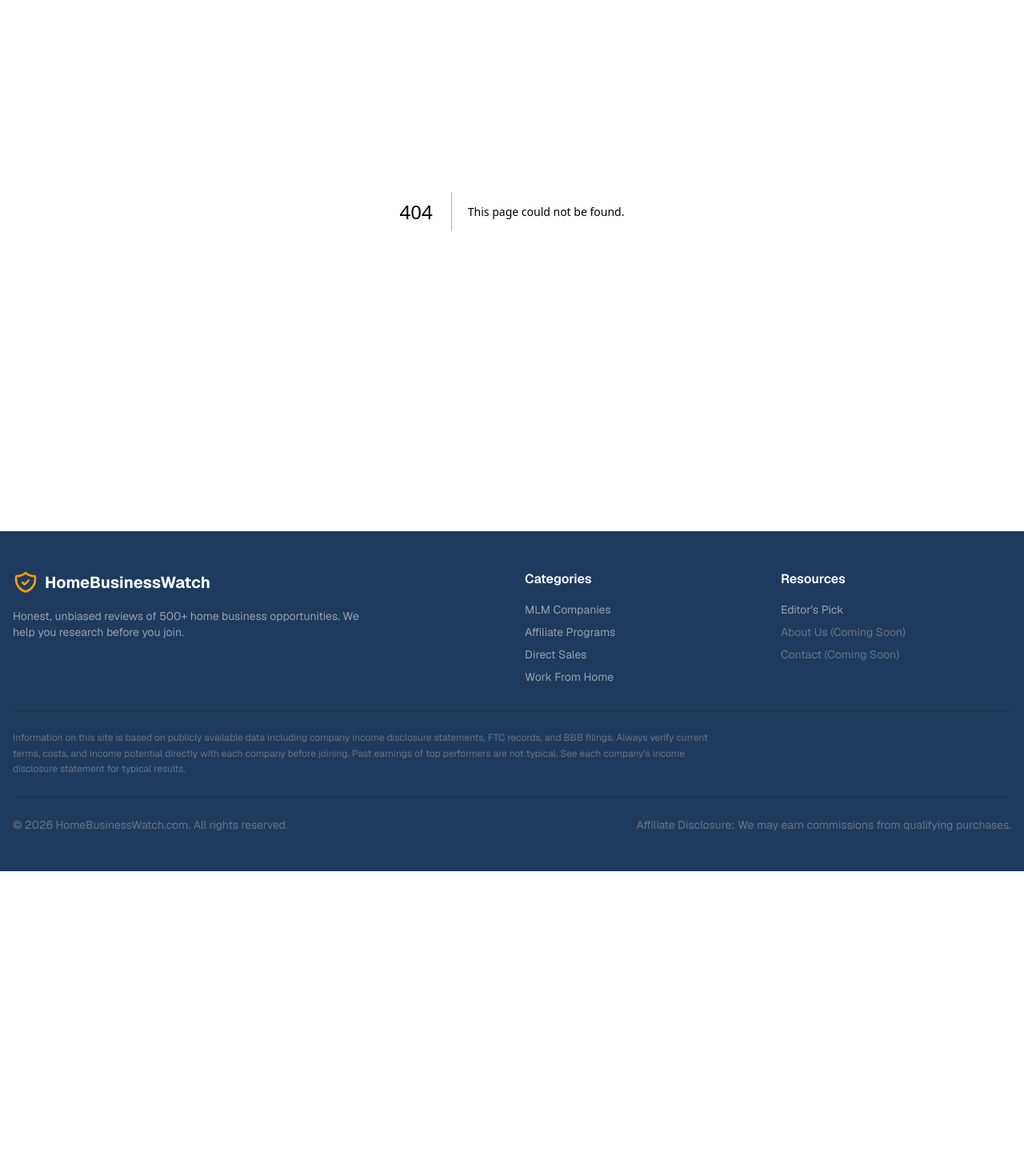
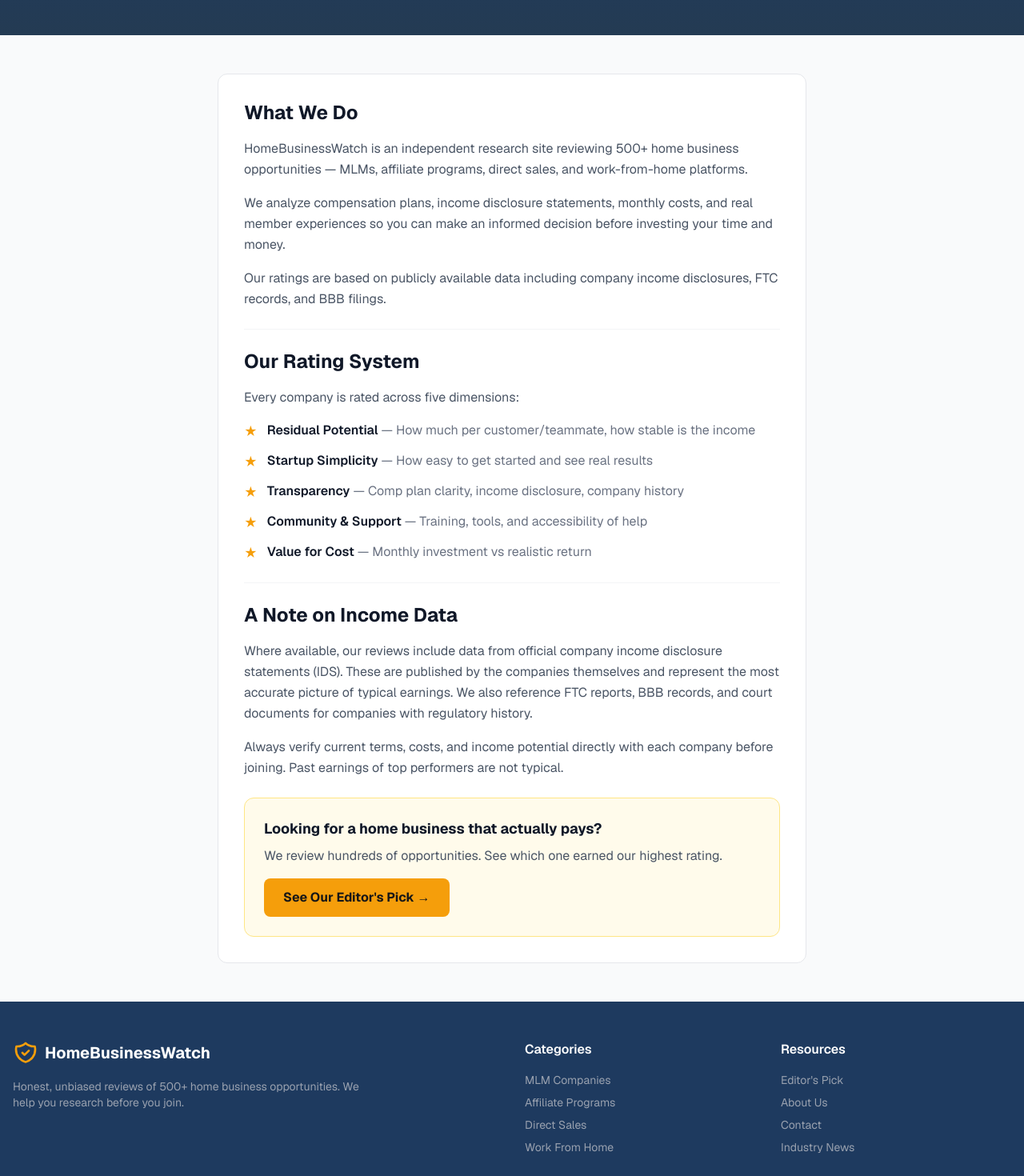
Before and after one commit to homebusinessacademy/home-business-watch, a Next.js app: page /about in a window 1280 px wide. Before the commit this address had no page. Shown: the part 200-1670 px from the top of the page at 80% size. Before the commit the page ends 1289 px from the top, so only its background shows below. Built offline with nearby package versions, Linux system fonts and the light colour scheme.

Commit message:
feat: add About and Contact pages, update footer links

```diff
--- /dev/null
+++ b/src/app/about/page.tsx
@@ -0,0 +1,86 @@
+import { Metadata } from 'next';
+import Link from 'next/link';
+
+export const metadata: Metadata = {
+  title: 'About HomeBusinessWatch — Independent Home Business Reviews',
+  description: 'HomeBusinessWatch reviews 500+ home business opportunities including MLMs, affiliate programs, and direct sales companies based on real income disclosure data.',
+};
+
+export default function AboutPage() {
+  return (
+    <div className="min-h-screen bg-gray-50">
+      <section className="bg-gradient-to-b from-navy-900 to-navy-800 text-white py-12">
+        <div className="container mx-auto px-4 max-w-3xl">
+          <h1 className="text-3xl md:text-4xl font-bold mb-4">About HomeBusinessWatch</h1>
+          <p className="text-gray-300 text-lg">Independent research on home business opportunities.</p>
+        </div>
+      </section>
+
+      <section className="py-12">
+        <div className="container mx-auto px-4 max-w-3xl">
+          <div className="bg-white rounded-xl border border-gray-200 p-8 space-y-6">
+
+            <div>
+              <h2 className="text-2xl font-bold text-gray-900 mb-4">What We Do</h2>
+              <p className="text-gray-600 leading-relaxed">
+                HomeBusinessWatch is an independent research site reviewing 500+ home business opportunities — MLMs, affiliate programs, direct sales, and work-from-home platforms.
+              </p>
+              <p className="text-gray-600 leading-relaxed mt-4">
+                We analyze compensation plans, income disclosure statements, monthly costs, and real member experiences so you can make an informed decision before investing your time and money.
+              </p>
+              <p className="text-gray-600 leading-relaxed mt-4">
+                Our ratings are based on publicly available data including company income disclosures, FTC records, and BBB filings.
+              </p>
+            </div>
+
+            <div className="border-t border-gray-100 pt-6">
+              <h2 className="text-2xl font-bold text-gray-900 mb-4">Our Rating System</h2>
+              <p className="text-gray-600 leading-relaxed mb-4">
+                Every company is rated across five dimensions:
+              </p>
+              <ul className="space-y-3">
+                {[
+                  ['Residual Potential', 'How much per customer/teammate, how stable is the income'],
+                  ['Startup Simplicity', 'How easy to get started and see real results'],
+                  ['Transparency', 'Comp plan clarity, income disclosure, company history'],
+                  ['Community & Support', 'Training, tools, and accessibility of help'],
+                  ['Value for Cost', 'Monthly investment vs realistic return'],
+                ].map(([name, desc]) => (
+                  <li key={name} className="flex gap-3">
+                    <span className="text-amber-500 font-bold mt-0.5">★</span>
+                    <div>
+                      <span className="font-semibold text-gray-900">{name}</span>
+                      <span className="text-gray-500"> — {desc}</span>
+                    </div>
+                  </li>
+                ))}
+              </ul>
+            </div>
+
+            <div className="border-t border-gray-100 pt-6">
+              <h2 className="text-2xl font-bold text-gray-900 mb-4">A Note on Income Data</h2>
+              <p className="text-gray-600 leading-relaxed">
+                Where available, our reviews include data from official company income disclosure statements (IDS). These are published by the companies themselves and represent the most accurate picture of typical earnings. We also reference FTC reports, BBB records, and court documents for companies with regulatory history.
+              </p>
+              <p className="text-gray-600 leading-relaxed mt-4">
+                Always verify current terms, costs, and income potential directly with each company before joining. Past earnings of top performers are not typical.
+              </p>
+            </div>
+
+            <div className="bg-amber-50 border border-amber-200 rounded-xl p-6">
+              <h3 className="text-lg font-bold text-gray-900 mb-2">Looking for a home business that actually pays?</h3>
+              <p className="text-gray-600 mb-4">We review hundreds of opportunities. See which one earned our highest rating.</p>
+              <Link
+                href="/companies/home-business-academy"
+                className="inline-block bg-amber-500 hover:bg-amber-600 text-white font-bold px-6 py-3 rounded-lg transition-colors"
+              >
+                See Our Editor&apos;s Pick →
+              </Link>
+            </div>
+
+          </div>
+        </div>
+      </section>
+    </div>
+  );
+}
--- /dev/null
+++ b/src/app/contact/page.tsx
@@ -0,0 +1,80 @@
+import { Metadata } from 'next';
+
+export const metadata: Metadata = {
+  title: 'Contact HomeBusinessWatch',
+  description: 'Contact HomeBusinessWatch to report inaccurate information, suggest a company, or ask a question.',
+};
+
+export default function ContactPage() {
+  return (
+    <div className="min-h-screen bg-gray-50">
+      <section className="bg-gradient-to-b from-navy-900 to-navy-800 text-white py-12">
+        <div className="container mx-auto px-4 max-w-3xl">
+          <h1 className="text-3xl md:text-4xl font-bold mb-4">Contact Us</h1>
+          <p className="text-gray-300 text-lg">We&apos;re always looking to improve our data.</p>
+        </div>
+      </section>
+
+      <section className="py-12">
+        <div className="container mx-auto px-4 max-w-3xl">
+          <div className="grid gap-6">
+
+            <div className="bg-white rounded-xl border border-gray-200 p-8">
+              <h2 className="text-2xl font-bold text-gray-900 mb-6">Get In Touch</h2>
+
+              <div className="space-y-6">
+                <div className="flex gap-4">
+                  <div className="w-10 h-10 bg-blue-100 rounded-lg flex items-center justify-center flex-shrink-0">
+                    <svg className="w-5 h-5 text-blue-600" fill="none" stroke="currentColor" viewBox="0 0 24 24">
+                      <path strokeLinecap="round" strokeLinejoin="round" strokeWidth={2} d="M12 9v2m0 4h.01m-6.938 4h13.856c1.54 0 2.502-1.667 1.732-3L13.732 4c-.77-1.333-2.694-1.333-3.464 0L3.34 16c-.77 1.333.192 3 1.732 3z" />
+                    </svg>
+                  </div>
+                  <div>
+                    <h3 className="font-semibold text-gray-900 mb-1">Report Inaccurate Information</h3>
+                    <p className="text-gray-600 text-sm">Found something wrong in one of our reviews? Let us know the company, what&apos;s incorrect, and a source if you have one. We update our database regularly.</p>
+                  </div>
+                </div>
+
+                <div className="flex gap-4">
+                  <div className="w-10 h-10 bg-green-100 rounded-lg flex items-center justify-center flex-shrink-0">
+                    <svg className="w-5 h-5 text-green-600" fill="none" stroke="currentColor" viewBox="0 0 24 24">
+                      <path strokeLinecap="round" strokeLinejoin="round" strokeWidth={2} d="M12 4v16m8-8H4" />
+                    </svg>
+                  </div>
+                  <div>
+                    <h3 className="font-semibold text-gray-900 mb-1">Suggest a Missing Company</h3>
+                    <p className="text-gray-600 text-sm">Know a home business opportunity we haven&apos;t reviewed? Send us the company name and website and we&apos;ll add it to our research queue.</p>
+                  </div>
+                </div>
+
+                <div className="flex gap-4">
+                  <div className="w-10 h-10 bg-amber-100 rounded-lg flex items-center justify-center flex-shrink-0">
+                    <svg className="w-5 h-5 text-amber-600" fill="none" stroke="currentColor" viewBox="0 0 24 24">
+                      <path strokeLinecap="round" strokeLinejoin="round" strokeWidth={2} d="M8.228 9c.549-1.165 2.03-2 3.772-2 2.21 0 4 1.343 4 3 0 1.4-1.278 2.575-3.006 2.907-.542.104-.994.54-.994 1.093m0 3h.01M21 12a9 9 0 11-18 0 9 9 0 0118 0z" />
+                    </svg>
+                  </div>
+                  <div>
+                    <h3 className="font-semibold text-gray-900 mb-1">General Questions</h3>
+                    <p className="text-gray-600 text-sm">Have a question about a company, our rating system, or anything else? We&apos;re happy to help.</p>
+                  </div>
+                </div>
+              </div>
+
+              <div className="mt-8 p-6 bg-gray-50 rounded-xl">
+                <p className="text-gray-700 font-medium mb-2">📧 Email us at:</p>
+                <a
+                  href="mailto:contact@homebusinesswatch.com"
+                  className="text-navy-600 hover:text-navy-800 font-semibold text-lg"
+                >
+                  contact@homebusinesswatch.com
+                </a>
+                <p className="text-gray-500 text-sm mt-2">We typically respond within 1-2 business days.</p>
+              </div>
+            </div>
+
+          </div>
+        </div>
+      </section>
+    </div>
+  );
+}
--- a/src/components/Footer.tsx
+++ b/src/components/Footer.tsx
@@ -65,10 +65,19 @@ export function Footer() {
                 </Link>
               </li>
               <li>
-                <span className="text-gray-500">About Us (Coming Soon)</span>
+                <Link href="/about" className="hover:text-white transition-colors">
+                  About Us
+                </Link>
               </li>
               <li>
-                <span className="text-gray-500">Contact (Coming Soon)</span>
+                <Link href="/contact" className="hover:text-white transition-colors">
+                  Contact
+                </Link>
+              </li>
+              <li>
+                <Link href="/news" className="hover:text-white transition-colors">
+                  Industry News
+                </Link>
               </li>
             </ul>
           </div>
```
